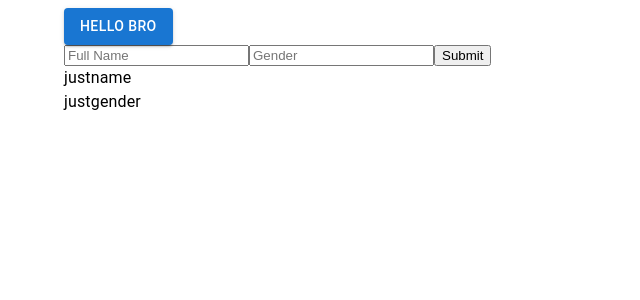
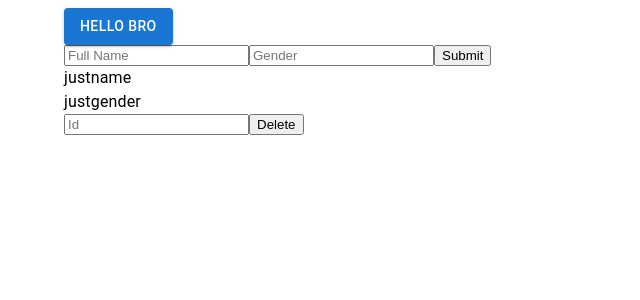
Before and after one commit to ybunhong/note-management, a React (Vite) app in the folder apps/frontend/: page /notes in a window 1280 px wide. Shown: the top 300 px of the page, without its empty margins (0-640 px from the left). Built offline with nearby package versions, Linux system fonts and the light colour scheme.

Commit message:
feat: imeplete delete opeation

```diff
--- a/apps/frontend/src/pages/note-page.tsx
+++ b/apps/frontend/src/pages/note-page.tsx
@@ -5,6 +5,7 @@ import Typography from "@mui/material/Typography";
 import axios from "axios";
 
 export default function NotePage() {
+  const [id, setId] = useState("");
   const [fullName, setFullName] = useState("");
   const [gender, setGender] = useState("");
 
@@ -14,6 +15,12 @@ export default function NotePage() {
       fullName,
       gender,
     });
+    console.log(res);
+  };
+
+  const onDetele = async (e: any) => {
+    e.preventDefault();
+    const res = await axios.delete("http://localhost:3000/users/" + id); //remember this
     console.log(res);
   };
 
@@ -40,6 +47,16 @@ export default function NotePage() {
       </form>
       <Typography>{fullName || "justname"}</Typography>
       <Typography>{gender || "justgender"}</Typography>
+
+      <form onSubmit={onDetele}>
+        <input
+          type="text"
+          placeholder="Id"
+          value={id}
+          onChange={(e) => setId(e.target.value)}
+        />
+        <button type="submit">Delete</button>
+      </form>
     </Container>
   );
 }
--- a/apps/frontend/src/pages/notes.tsx
+++ b/apps/frontend/src/pages/notes.tsx
@@ -19,9 +19,10 @@ export default function Notes() {
 
   return (
     <>
-      {users.map((user: any, index: number) => (
+      {users.map((user: any, id: number) => (
         <>
-          <Box key={index}>
+          <Box key={id}>
+            <Typography variant="h4">{id}</Typography>
             <Typography variant="h4">{user.fullName}</Typography>
             <Typography variant="h4">{user.gender}</Typography>
           </Box>
```
Also changed, not shown: 2 other files (tests, documents, lock files or other folders).
